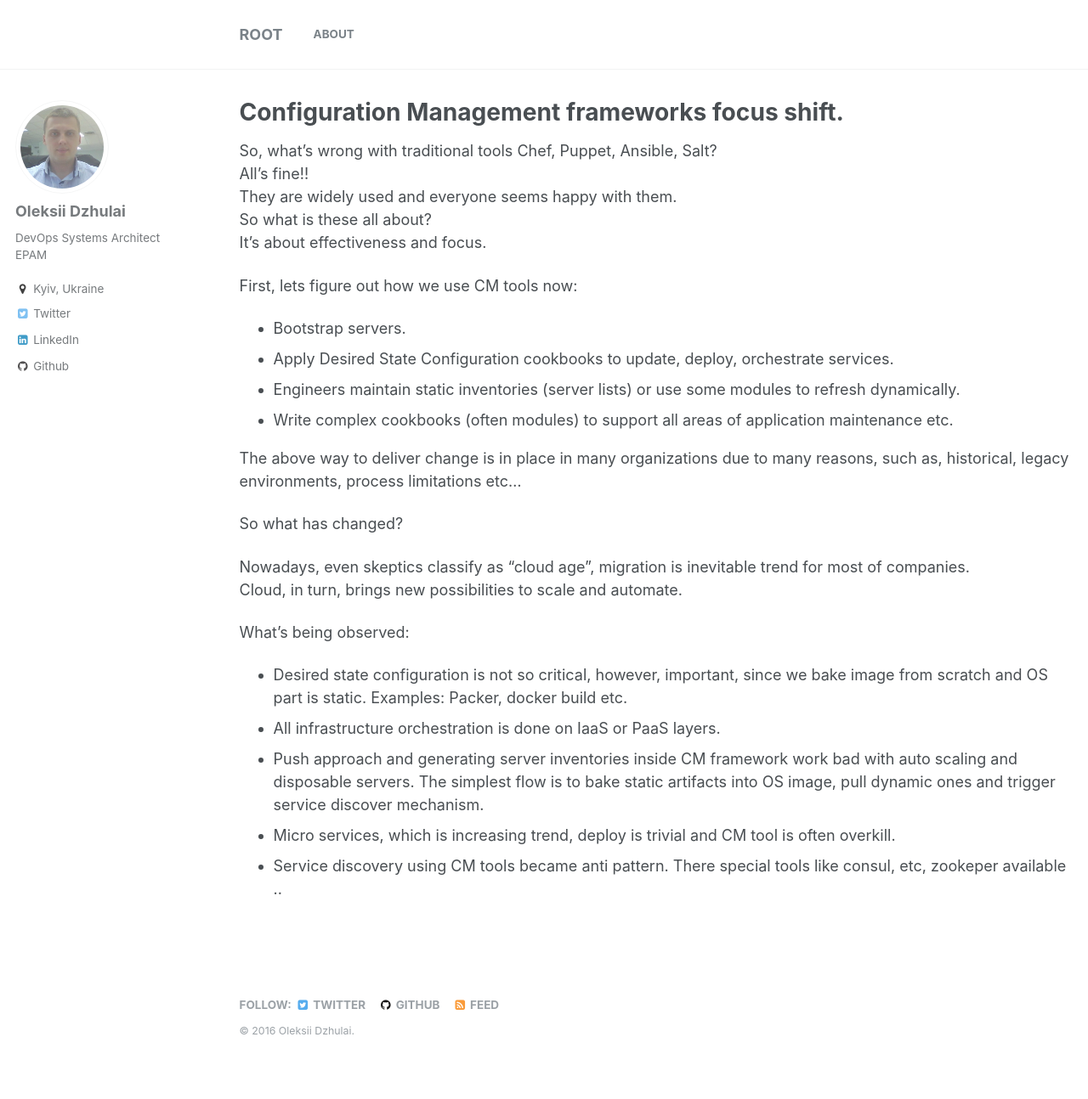
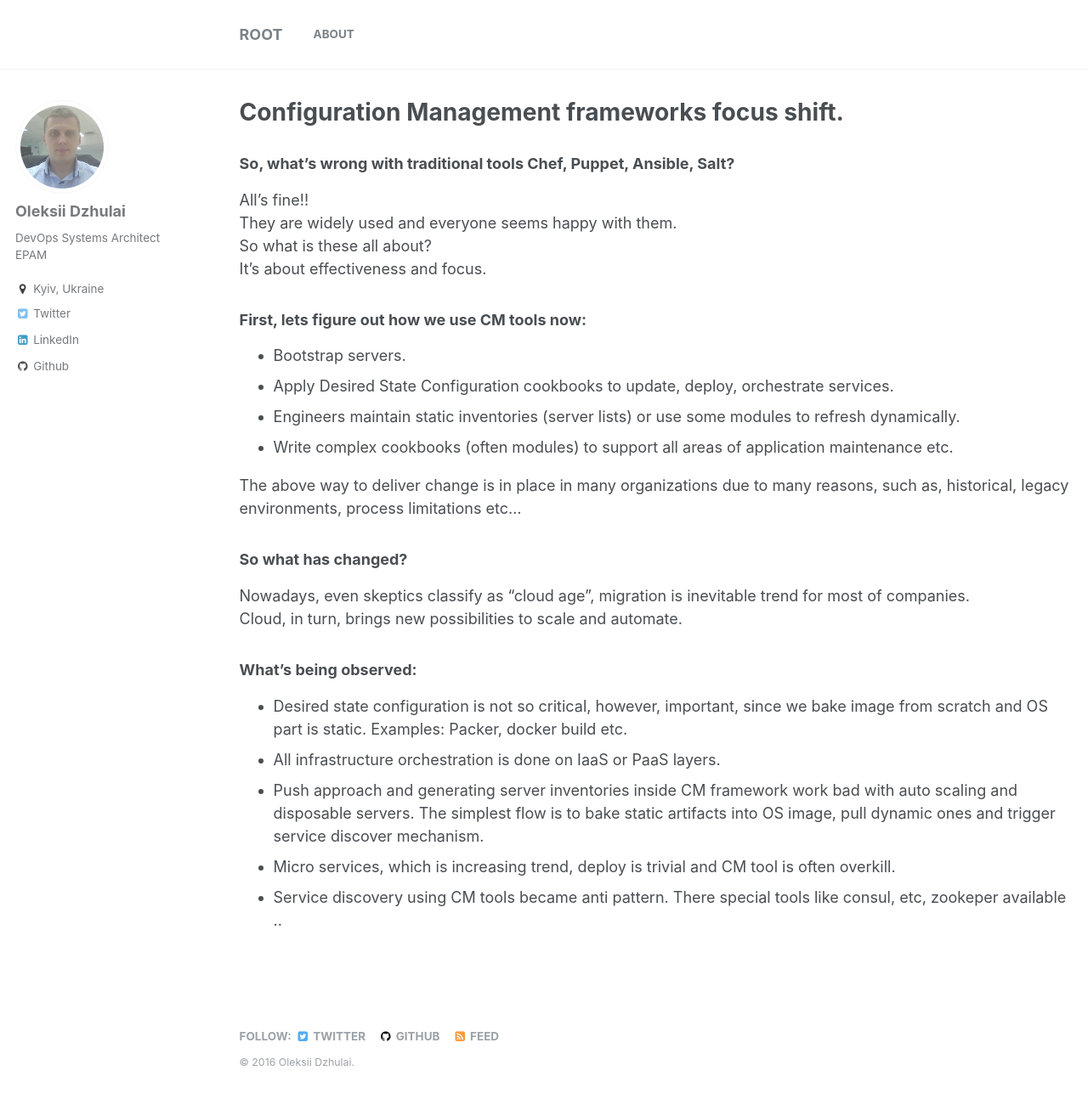
Before and after one commit to nixlike/nixlike.github.io, a Jekyll site: the page built from _posts/2016-04-28-Configuration-Management-focus-shift.markdown, in a window 1280 px wide and 1314 px high. Shown: the top 1294 px of the window at 85% size. Built offline with Jekyll 4.4.1, drawn with Linux system fonts in a browser that asks for light colours.

Commit message:
Facelift

```diff
--- a/_posts/2016-04-28-Configuration-Management-focus-shift.markdown
+++ b/_posts/2016-04-28-Configuration-Management-focus-shift.markdown
@@ -5,13 +5,13 @@ author_profile: true
 categories: jekyll update
 ---
 
-So, what's wrong with traditional tools Chef, Puppet, Ansible, Salt?
+### So, what's wrong with traditional tools Chef, Puppet, Ansible, Salt?
 All's fine!!
 They are widely used and everyone seems happy with them.
 So what is these all about?
 It's about effectiveness and focus.
 
-First, lets figure out how we use CM tools now:
+### First, lets figure out how we use CM tools now:
 - Bootstrap servers.
 - Apply Desired State Configuration cookbooks to update, deploy, orchestrate services.
 - Engineers maintain static inventories (server lists) or use some modules to refresh dynamically.
@@ -19,12 +19,12 @@ First, lets figure out how we use CM tools now:
 
 The above way to deliver change is in place in many organizations due to many reasons, such as, historical, legacy environments, process limitations etc...
 
-So what has changed?
+### So what has changed?
 
 Nowadays, even skeptics classify as "cloud age", migration is inevitable trend for most of companies.
 Cloud, in turn, brings new possibilities to scale and automate.
 
-What's being observed:
+### What's being observed:
 - Desired state configuration is not so critical, however, important, since we bake image from scratch and OS part is static. Examples: Packer, docker build etc.
 - All infrastructure orchestration is done on IaaS or PaaS layers.
 - Push approach and generating server inventories inside CM framework work bad with auto scaling and disposable servers. The simplest flow is to bake static artifacts into OS image, pull dynamic ones and trigger service discover mechanism.
```
